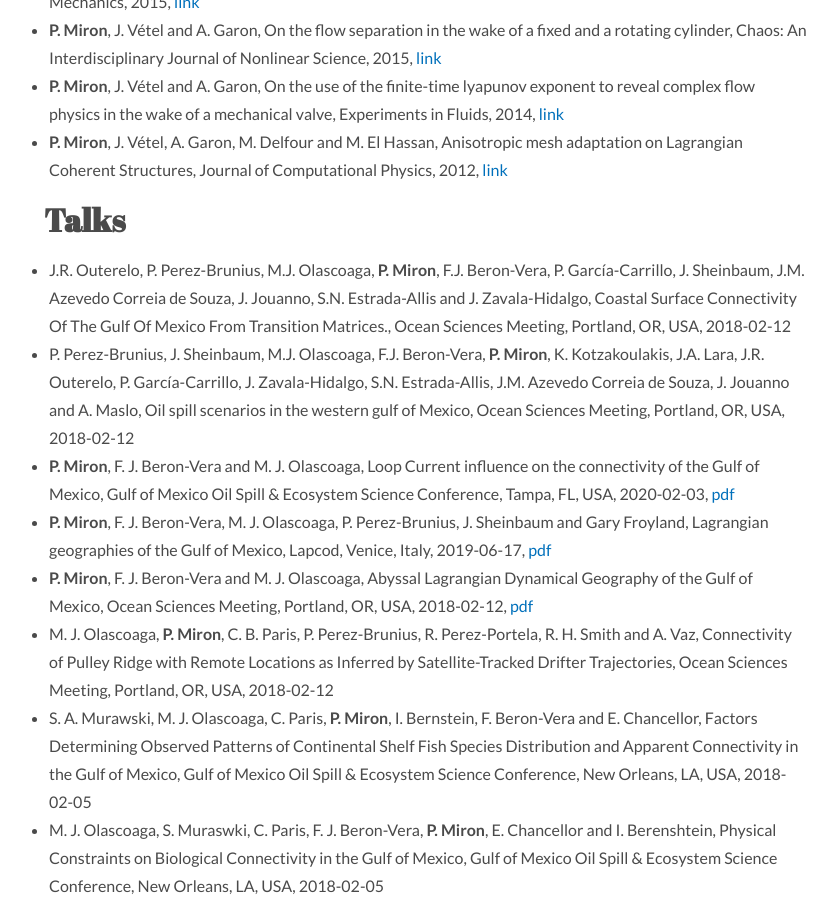
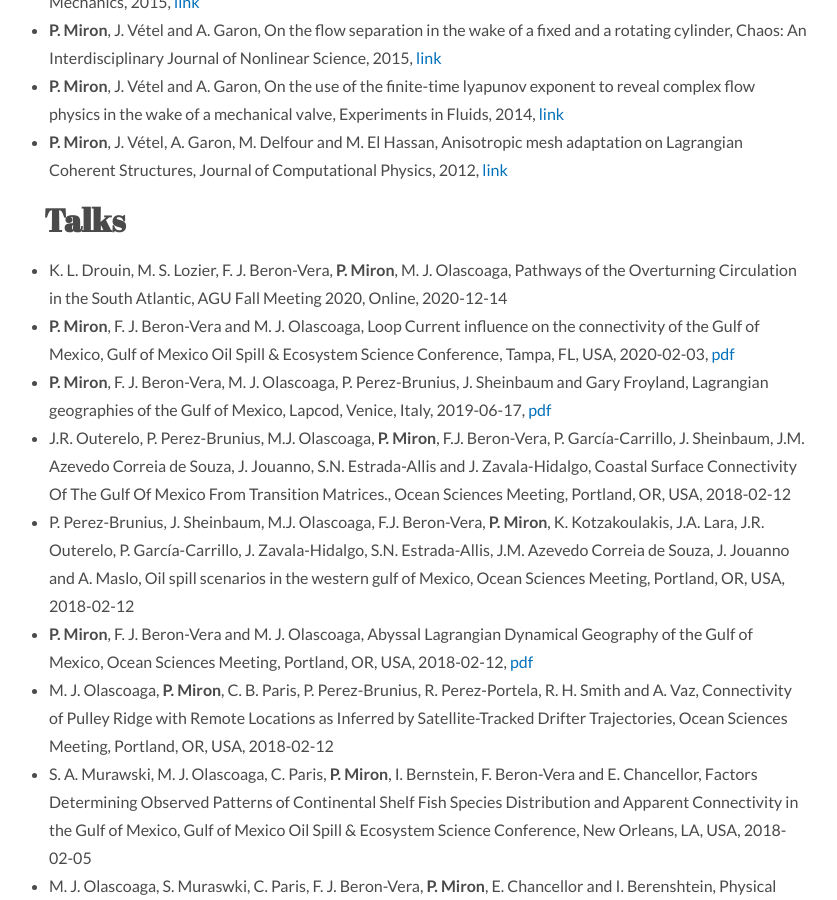
Before and after one commit to philippemiron/philippemiron.github.io, a Jekyll site: the page built from contributions.md, in a window 1280 px wide and 900 px high, scrolled down 1727 px. Shown: the whole window, without its empty margins (212-1049 px from the left). Built offline with Jekyll 4.4.1, drawn with Linux system fonts in a browser that asks for light colours; nearby versions of some CDN libraries; some of the changed lines change nothing that is shown.

Commit message:
add agu talk from collaborator

```diff
--- a/_data/talks.yml
+++ b/_data/talks.yml
@@ -1,14 +1,8 @@
-- title: Coastal Surface Connectivity Of The Gulf Of Mexico From Transition Matrices.
-  authors: 'J.R. Outerelo, P. Perez-Brunius, M.J. Olascoaga, **P. Miron**, F.J. Beron-Vera, P. García-Carrillo, J. Sheinbaum, J.M. Azevedo Correia de Souza, J. Jouanno, S.N. Estrada-Allis and J. Zavala-Hidalgo'
-  event: Ocean Sciences Meeting
-  location: Portland, OR, USA
-  date: '2018-02-12'
-
-- title: Oil spill scenarios in the western gulf of Mexico
-  authors: 'P. Perez-Brunius, J. Sheinbaum, M.J. Olascoaga, F.J. Beron-Vera, **P. Miron**, K. Kotzakoulakis, J.A. Lara, J.R. Outerelo, P. García-Carrillo, J. Zavala-Hidalgo, S.N. Estrada-Allis, J.M. Azevedo Correia de Souza, J. Jouanno and A. Maslo'
-  event: Ocean Sciences Meeting
-  location: Portland, OR, USA
-  date: '2018-02-12'
+- title: Pathways of the Overturning Circulation in the South Atlantic
+  authors: 'K. L. Drouin, M. S. Lozier, F. J. Beron-Vera, **P. Miron**, M. J. Olascoaga'
+  event: AGU Fall Meeting 2020
+  location: Online
+  date: '2020-12-14'
 
 - title: Loop Current influence on the connectivity of the Gulf of Mexico
   authors: '**P. Miron**, F. J. Beron-Vera and M. J. Olascoaga'
@@ -23,6 +17,18 @@
   date: '2019-06-17'
   location: 'Venice, Italy'
   path: '/archive/talks/2019-lapcod-summary.pdf'
+
+- title: Coastal Surface Connectivity Of The Gulf Of Mexico From Transition Matrices.
+  authors: 'J.R. Outerelo, P. Perez-Brunius, M.J. Olascoaga, **P. Miron**, F.J. Beron-Vera, P. García-Carrillo, J. Sheinbaum, J.M. Azevedo Correia de Souza, J. Jouanno, S.N. Estrada-Allis and J. Zavala-Hidalgo'
+  event: Ocean Sciences Meeting
+  location: Portland, OR, USA
+  date: '2018-02-12'
+
+- title: Oil spill scenarios in the western gulf of Mexico
+  authors: 'P. Perez-Brunius, J. Sheinbaum, M.J. Olascoaga, F.J. Beron-Vera, **P. Miron**, K. Kotzakoulakis, J.A. Lara, J.R. Outerelo, P. García-Carrillo, J. Zavala-Hidalgo, S.N. Estrada-Allis, J.M. Azevedo Correia de Souza, J. Jouanno and A. Maslo'
+  event: Ocean Sciences Meeting
+  location: Portland, OR, USA
+  date: '2018-02-12'
 
 - title: Abyssal Lagrangian Dynamical Geography of the Gulf of Mexico
   authors: '**P. Miron**, F. J. Beron-Vera and M. J. Olascoaga'
```
